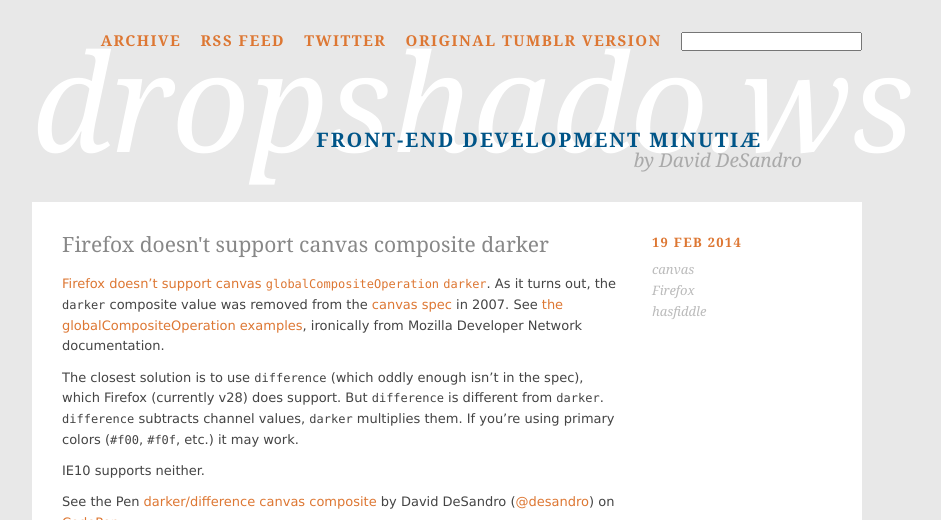
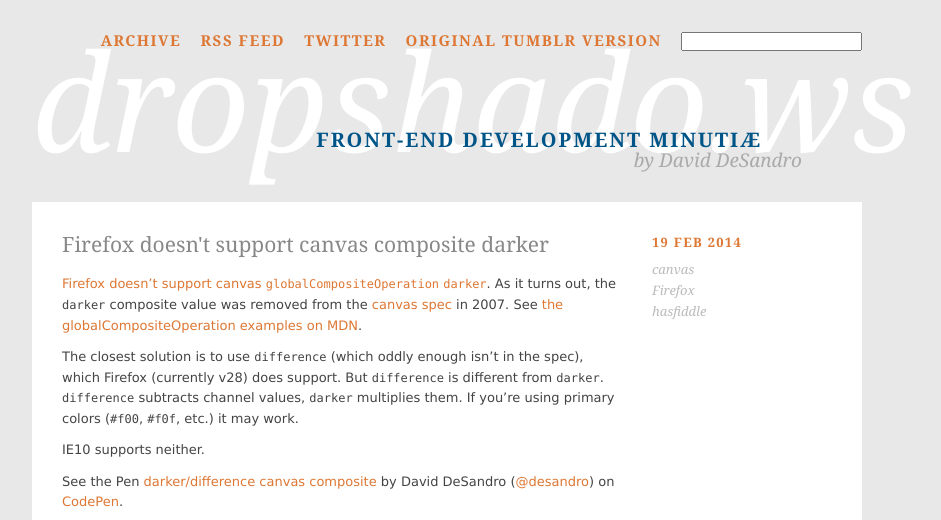
Before and after one commit to desandro/dropshado.ws, a Jekyll site: the page built from _posts/2014/2014-02-19-firefox-darker-composite.md, in a window 1280 px wide, cut to the strip 0-520 px from the top of the page. Shown: the whole strip, without its empty margins (193-1134 px from the left). Built offline with Jekyll 4.4.1, drawn with Linux system fonts in a browser that asks for light colours.

Commit message:
not ironic
https://twitter.com/codepo8/status/436483200966479873

```diff
--- a/_posts/2014/2014-02-19-firefox-darker-composite.md
+++ b/_posts/2014/2014-02-19-firefox-darker-composite.md
@@ -8,7 +8,7 @@
 id: '77229081704'
 ---
 
-[Firefox doesn't support canvas `globalCompositeOperation` `darker`](https://bugzilla.mozilla.org/show_bug.cgi?id=571532). As it turns out, the `darker` composite value was removed from the [canvas spec](http://www.w3.org/html/wg/drafts/2dcontext/html5_canvas/#dom-context-2d-globalcompositeoperation) in 2007. See [the globalCompositeOperation examples](https://developer.mozilla.org/samples/canvas-tutorial/6_1_canvas_composite.html), ironically from Mozilla Developer Network documentation.
+[Firefox doesn't support canvas `globalCompositeOperation` `darker`](https://bugzilla.mozilla.org/show_bug.cgi?id=571532). As it turns out, the `darker` composite value was removed from the [canvas spec](http://www.w3.org/html/wg/drafts/2dcontext/html5_canvas/#dom-context-2d-globalcompositeoperation) in 2007. See [the globalCompositeOperation examples on MDN](https://developer.mozilla.org/samples/canvas-tutorial/6_1_canvas_composite.html).
 
 The closest solution is to use `difference` (which oddly enough isn't in the spec), which Firefox (currently v28) does support. But `difference` is different from `darker`. `difference` subtracts channel values, `darker` multiplies them. If you're using primary colors (`#f00`, `#f0f`, etc.) it may work.
 
```
